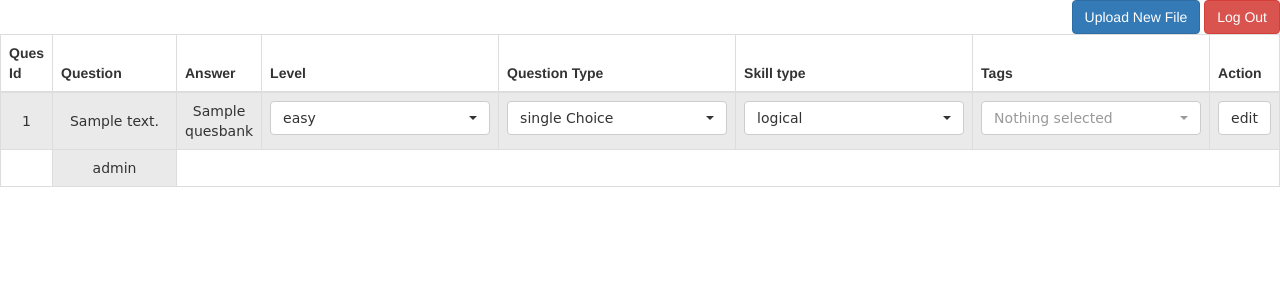
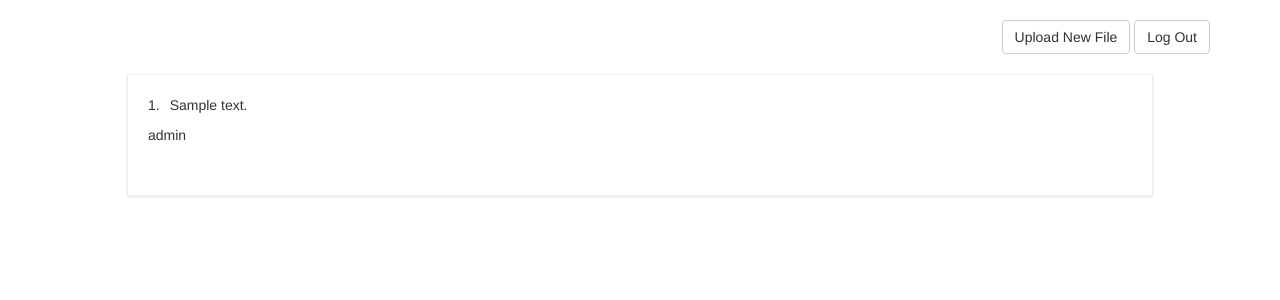
Before and after one commit to kartikpat/Amalgam, a Flask app: page /upload in a window 1280 px wide. Shown: the top 300 px of the page. Run offline with Flask 2, Linux system fonts and the light colour scheme; tables that the repository leaves empty or names only in its code hold one stand-in row (values such as "Sample post"); some libraries are stand-ins or nearby versions.

Commit message:
ui change assessment

```diff
--- a/project/assessment/templates/assessmentIndex.html
+++ b/project/assessment/templates/assessmentIndex.html
@@ -32,10 +32,13 @@
 <body>
 
 
-	<div class="pull-right">
-		<button data-toggle="modal" data-target="#modalUpload" class="btn btn-primary upload">Upload New File</button>
-		<button class="btn btn-danger" onclick="window.location='/logout';" type="submit">Log Out</button>
+<div class="container">
+	 <div class="top_buttons">
+		<button data-toggle="modal" data-target="#modalUpload" class="btn btn-default upload">Upload New File</button>
+		<button class="btn btn-default" onclick="window.location='/logout';" type="submit">Log Out</button>
 	</div>
+
+
 		 <div id="modalUpload" class="modal fade" tabindex = "-1" role="dialog">
 		  	<div class="modal-dialog" role="document">
 			 	<div class="modal-content" >
@@ -65,7 +68,10 @@
 		  </div>
 
 
-					<table class="table table-bordered">
+
+
+
+					<!-- <table class="table table-bordered">
 						<thead>
 							<tr>
 								<th>Ques Id</th>
@@ -112,12 +118,150 @@
 			{% endfor %}
 
 		</table>
+	-->
 
 
 
+		<div class="page_content">
+     {% for question in questions: %}
+			<div class="question_container">
+
+		  <div class="question_header">
+		    <p class="question_title" contenteditable="false"><span class="question_id">{{ question[0]}}</span>{{ question[2] }}</p>
+
+				{% for option in question[3].split(','): %}
+						<p class="question_options" contenteditable="false" showData="{{option.strip('[]')}}">{{option.strip('[]" ')}}</p>
+		    {% endfor %}
+			</div>
+
+
+
+		  <div class="bottom_buttons">
+		    <select backData="{{question[5]}}" class="level selectpicker show-tick" ></select>
+		    <select backData="{{question[6]}}" class="quesType selectpicker show-tick"></select>
+		    <select backData="{{question[7]}}" class="skillType selectpicker show-tick"></select>
+		    <select id="tags" backData="{{question[8]}}" class="tags selectpicker show-tick" multiple></select>
+		  </div>
+
+
+		</div>
+
+	{% endfor %}
+
+
+	</div>
+
+</div>
+<style>
+
+
+
+.top_buttons {
+	text-align: right;
+	margin: 20px 0 20px 0;
+}
+
+.page_content {
+    width: 90%;
+    margin: 0 auto;
+}
+
+.question_container {
+    margin: 15px 0;
+    border: 1px solid #efeef3;
+    padding: 20px 20px 40px 20px;
+    box-shadow: 0 1px 2px rgba(0,0,0,0.1);
+		position:relative;
+
+
+}
+
+.btn-default.active.focus, .btn-default.active:focus, .btn-default.active:hover, .btn-default:active.focus, .btn-default:active:focus, .btn-default:active:hover, .open>.dropdown-toggle.btn-default.focus, .open>.dropdown-toggle.btn-default:focus, .open>.dropdown-toggle.btn-default:hover
+{
+	outline: none;
+	border-color: #FFAF2D;
+	background-color: #ffffff;
+}
+span.question_id {
+    margin-right: 10px;
+}
+
+span.question_id:after {content: '.';}
+
+.bottom_buttons {
+    visibility: hidden;
+		position: absolute;
+		bottom: 10;
+		opacity: 0;
+		transition:opacity 0.8s, visibility 0.8s;
+}
+
+.bottom_buttons.visible {
+	visibility: visible;
+	opacity: 1;
+}
+
+
+.btn-default:hover,.btn-default:focus {
+background-color: #ffffff;
+border-color: #FFAF2D;
+outline: none;
+}
+
+.dropdown-menu>li>a:hover {
+	outline: none;
+	background-color: #FFC25F;
+}
+
+.dropdown-menu>li>a:focus {
+	outline: none;
+	background-color: #ffffff;
+}
+
+.dropdown-toggle.btn-default:focus,.dropdown-toggle.btn-default:active {
+	background-color: #ffffff;
+	outline: none;
+	border-color: #FFAF2D;
+}
+
+.open>.dropdown-toggle.btn-default:hover,.open>.dropdown-toggle.btn-default,.open>.dropdown-toggle.btn-default:active {
+	background-color:  #ffffff;
+	outline: none;
+}
+
+.question_container:hover {
+	border: 3px solid #FFAF2D;
+}
+
+.question_title.editable:focus {
+	border: 1px solid #FFAF2D;
+	outline: none;
+}
+
+.question_options.editable:focus {
+	border: 1px solid #FFAF2D;
+	outline: none;
+}
+
+</style>
 <script src="https://ajax.googleapis.com/ajax/libs/jquery/3.2.1/jquery.min.js">></script>
 
+<script>
+	$(document).ready( function() {
+		$(".question_container").on('mouseenter', function() {
+			jQuery(this).find('.bottom_buttons').addClass('visible');
+		});
 
+		$(".question_container").on('mouseleave', function() {
+		  jQuery(this).find('.bottom_buttons').removeClass('visible');
+		});
+		$(".question_header p").dblclick(function(){
+      $(this).prop('contenteditable', true);
+			$(this).addClass('editable');
+   });
+	});
+
+</script>
 
 
 <script type="text/javascript">
@@ -300,6 +444,8 @@
 
 </script>
 
+
+
 <!-- Latest compiled and minified JavaScript -->
 <script src="https://maxcdn.bootstrapcdn.com/bootstrap/3.3.7/js/bootstrap.min.js" integrity="sha384-Tc5IQib027qvyjSMfHjOMaLkfuWVxZxUPnCJA7l2mCWNIpG9mGCD8wGNIcPD7Txa" crossorigin="anonymous"></script>
 
--- a/project/assessment/views.py
+++ b/project/assessment/views.py
@@ -1,7 +1,7 @@
 from flask import Blueprint, Flask,request, render_template, redirect,url_for,session,current_app as app
 from ..DBHelper.dbhelper import sqlDbhelper
 from werkzeug import secure_filename
-import model
+
 import json
 import time
 import os
@@ -31,9 +31,9 @@ def ajaxRecieve():
     options =request.json['options']
 
     sqlDbhelper.updateQuery(quesId,ques,ans,lev,quesType,skill,tag,options)
-    return redirect(url_for('assessment.listQuestions'))
+    #return redirect(url_for('assessment.listQuestions'))
     #print (quesId,ques,ans,lev,quesType,skill,tag)
-    #return json.dumps({'status':'OK'})
+    return json.dumps({'status':'OK'})
 
 @listingQues.route('/upload', methods = ['GET', 'POST'])
 def upload():
--- a/project/users/templates/admin.html
+++ b/project/users/templates/admin.html
@@ -126,9 +126,11 @@
 					    			   <td>{{ list['name'] }}</td>
 					    			   <td>{{ list['email'] }}</td>
 					    			   <td>
+                         <select class="selectpicker show-tick" multiple>
 					    			   {% for listt in list['products'] %}
-					    			   {{ listt }}
-					    			   {% endfor %}
+					    			   <option value="{{listt}}">{{listt}}</option>
+                       {% endfor %}
+                     </select>
 					    			   </td>
 					    			   <td>
 					    			   <button  onclick="var emailId = this.parentNode.parentNode.childNodes[3].innerHTML;
```
Also changed, not shown: project/users/templates/login.html (+11 -2 lines).
